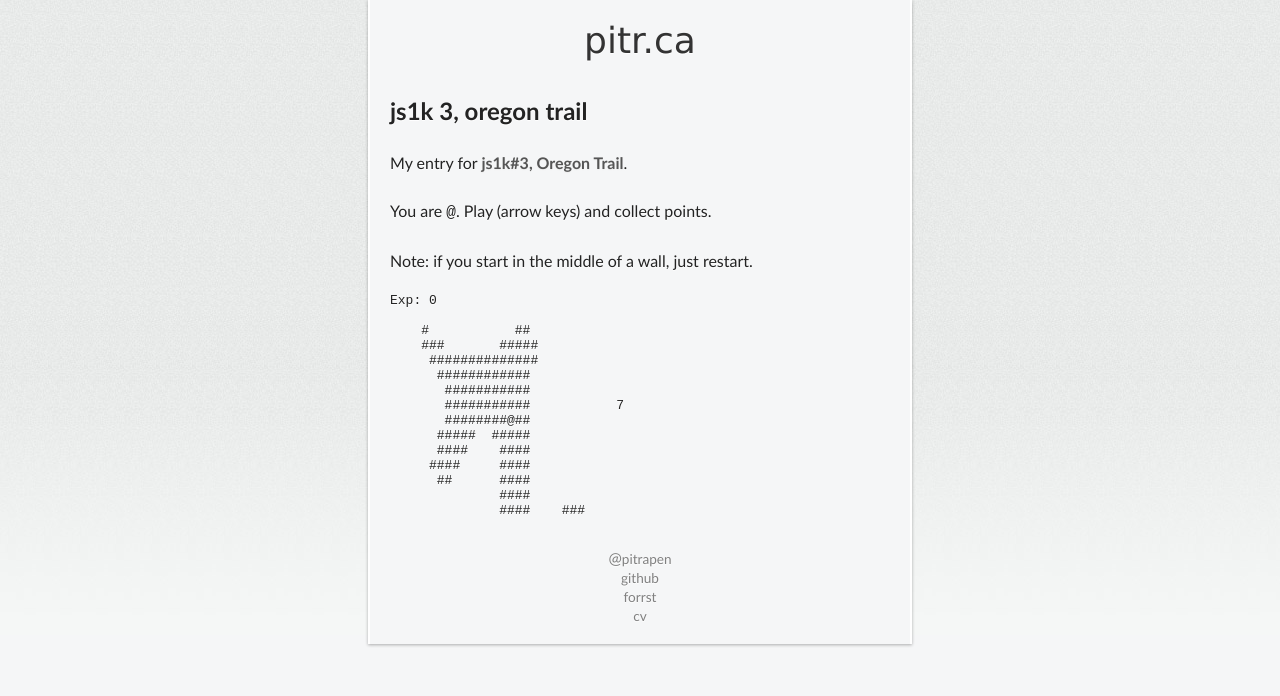
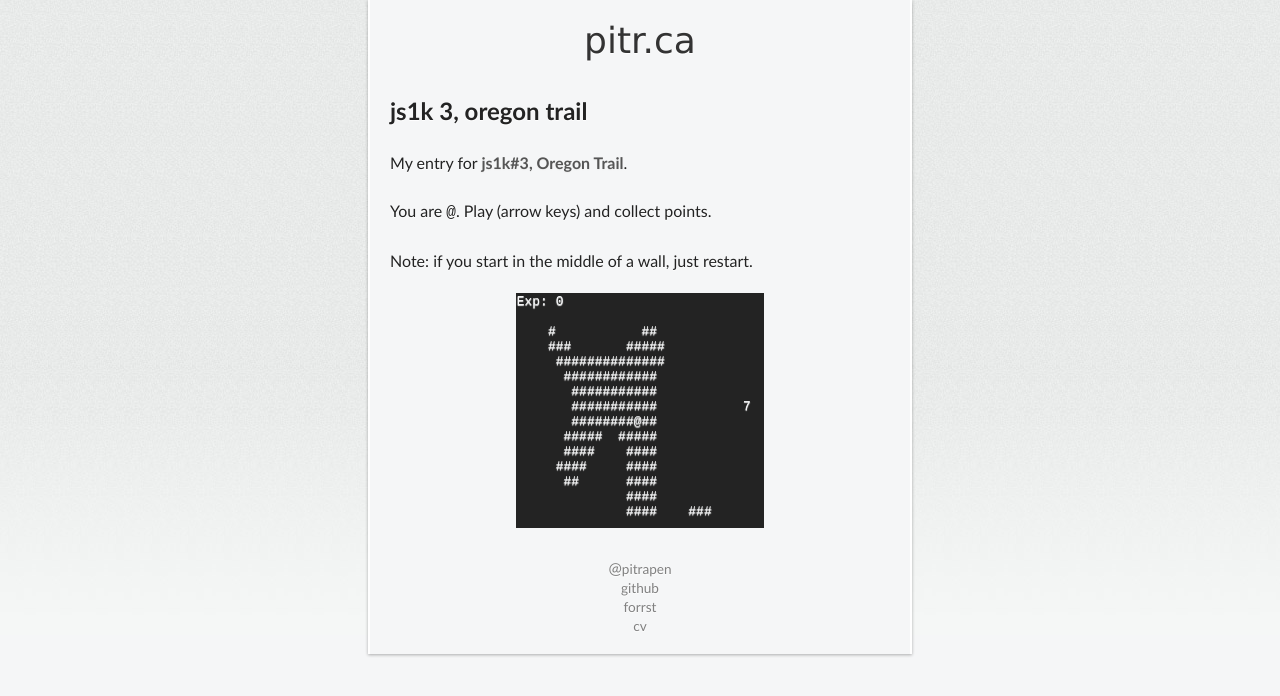
Before and after one commit to pitr/pitr.github.com, a Jekyll site: the page built from _posts/2011-03-13-js1k3.html, in a window 1280 px wide. Shown: the top 696 px of the page. Built offline with Jekyll 4.4.1, drawn with Linux system fonts in a browser that asks for light colours; some web fonts are replaced.

Commit message:
add styling for the js1k #3 game

```diff
--- a/_posts/2011-03-13-js1k3.html
+++ b/_posts/2011-03-13-js1k3.html
@@ -17,6 +17,17 @@ title: js1k 3, oregon trail
   </p>
 </section>
 <div id='game'></div>
+
+<style type="text/css" media="screen">
+  #game pre {
+    border: 1px solid #232323;
+    margin: 0 auto;
+    width: 185pt;
+    height: 175pt;
+    background:#232323;
+    color:#F5F6F7;
+  }
+</style>
 
 <script type="text/javascript" charset="utf-8">
 // shim
```
